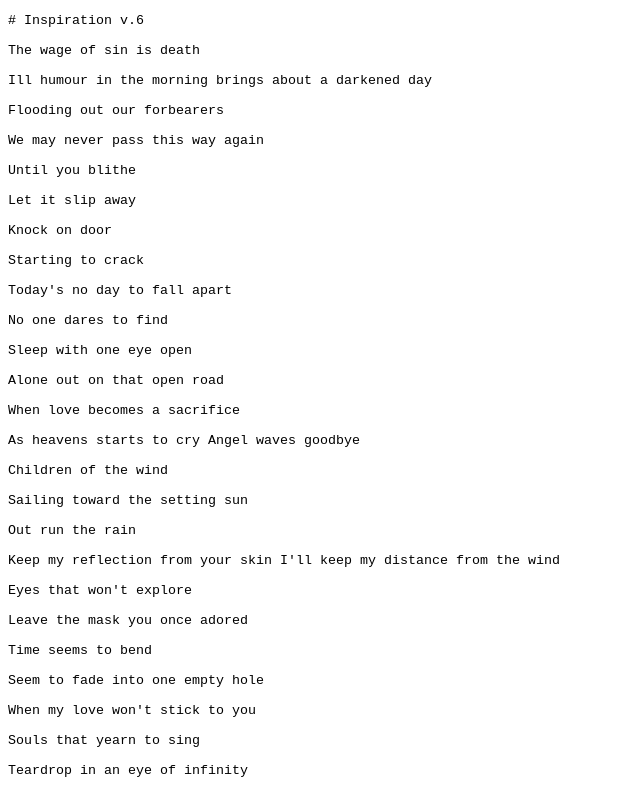
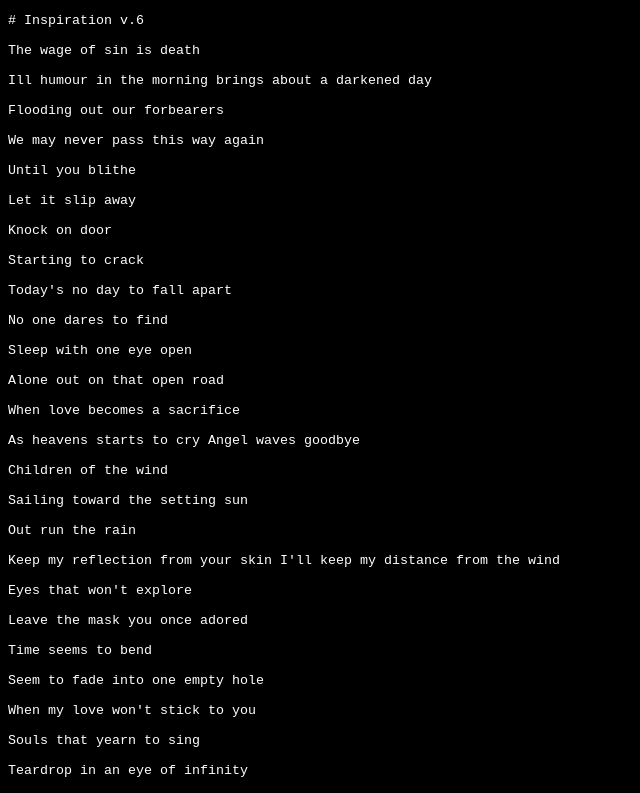
Before and after one commit to stanyfernando/inspirations, a plain HTML site: page index.html in a window 1280 px wide. Shown: the top 793 px of the page, without its empty margins (0-640 px from the left). Drawn offline with Linux system fonts and the light colour scheme.

Commit message:
Update index.html

```diff
--- a/index.html
+++ b/index.html
@@ -2,14 +2,28 @@
 <html>
 <head>
 	<meta http-equiv="content-type" content="text/html; charset=utf-8"/>
-	<title></title>
+	<title>inspiration</title>
 	<meta name="generator" content="LibreOffice 7.4.4.2 (Linux)"/>
+	<link rel="icon" type="image/png" href="https://i.ibb.co/s5wc7RQ/fav.jpg">
 	<meta name="created" content="00:00:00"/>
 	<meta name="changed" content="00:00:00"/>
 	<style type="text/css">
 		@page { size: 8.27in 11.69in; margin: 0.79in }
-		p { line-height: 115%; margin-bottom: 0.1in; background: transparent }
-		pre { font-family: "Liberation Mono", monospace; font-size: 10pt; background: transparent }
+		p {
+		  line-height: 115%;
+		  margin-bottom: 0.1in;
+		  background: transparent;
+		  color: white; /* add this line */
+		}
+		pre {
+		  font-family: "Liberation Mono", monospace;
+		  font-size: 10pt;
+		  background: transparent;
+		  color: white; /* add this line */
+		}
+		body {
+		  background-color: black;
+		}
 	</style>
 </head>
 <body lang="en-US" link="#000080" vlink="#800000" dir="ltr"><pre># Inspiration v.6
```
